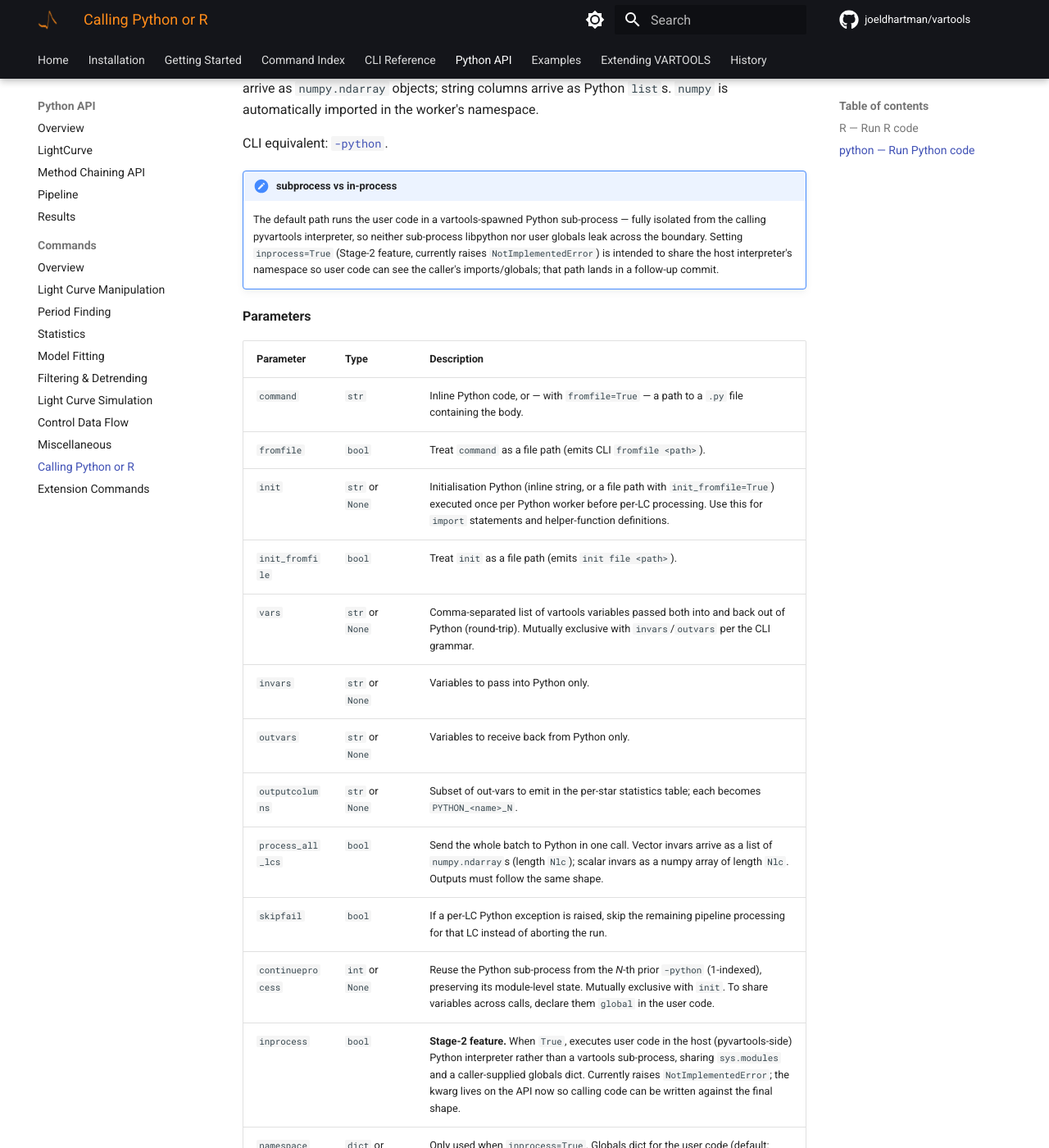
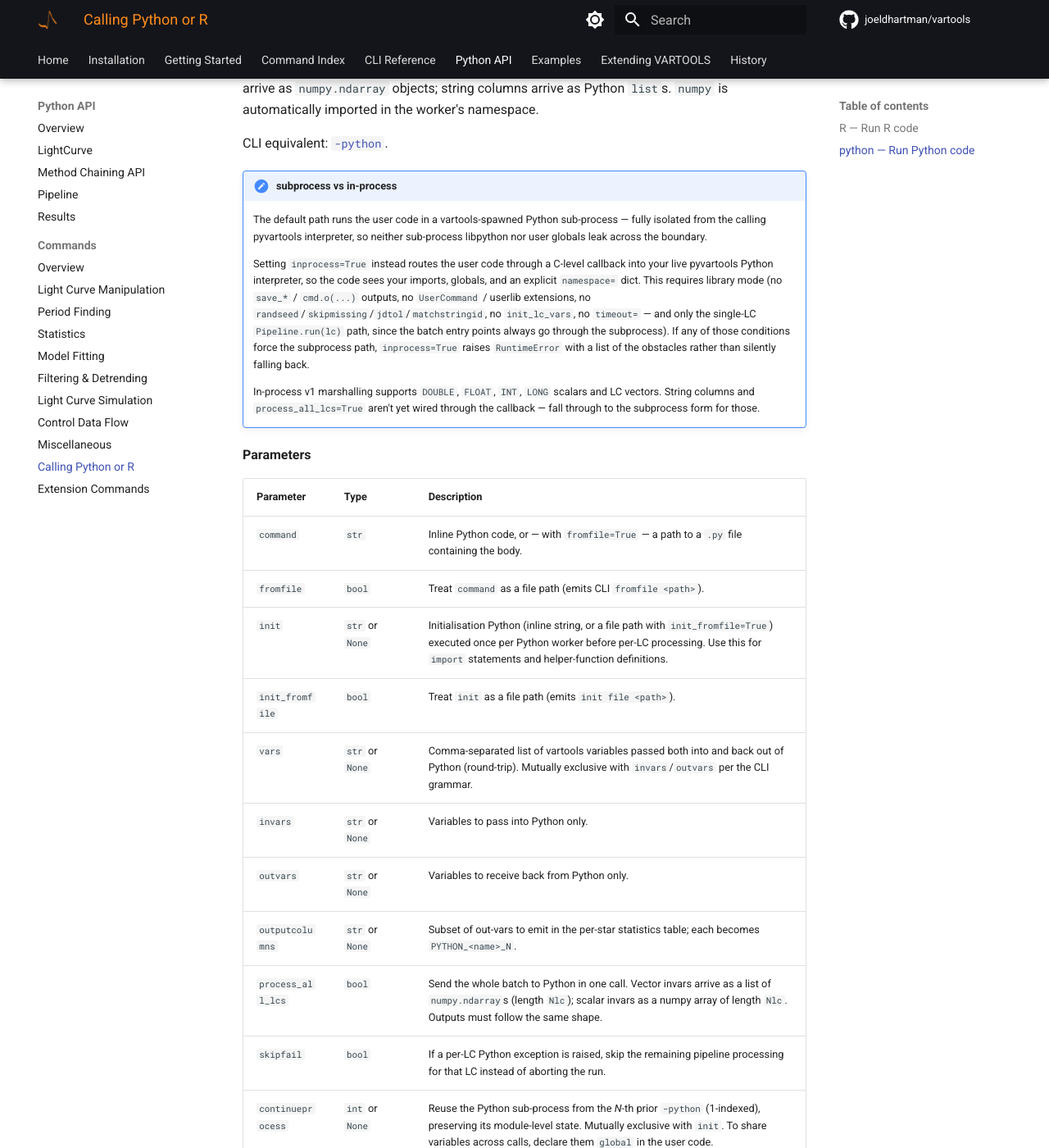
Before and after one commit to joeldhartman/vartools-site, an MkDocs documentation site: the page built from docs/python/commands/python-r.md, in a window 1280 px wide and 1400 px high, scrolled down 5090 px. Shown: the whole window at 82% size. Built offline with MkDocs 1.6.1 and Material for MkDocs 9.7.7, drawn with Linux system fonts in a browser that asks for light colours; comment, search, counter and statistics services are not loaded; the version menu is left out; some of the changed text lies outside the part shown.

Commit message:
Python commands: cmd.python(inprocess=True) is now implemented
Replace the "Stage-2 feature, raises NotImplementedError" disclaimer
with the real spec: in-process execution requires library mode,
shares __main__ (or a custom namespace=) dict with user code, and
hard-errors on subprocess-only run paths.  Add Example 6 showing
both the host-namespace and custom-sandbox forms.

````diff
--- a/docs/python/commands/python-r.md
+++ b/docs/python/commands/python-r.md
@@ -119,7 +119,11 @@ Execute arbitrary Python code on each light curve (or once for the whole batch w
 CLI equivalent: [`-python`](../../cli/python-r.md#-python).
 
 !!! note "subprocess vs in-process"
-    The default path runs the user code in a vartools-spawned Python sub-process — fully isolated from the calling pyvartools interpreter, so neither sub-process libpython nor user globals leak across the boundary. Setting `inprocess=True` (Stage-2 feature, currently raises `NotImplementedError`) is intended to share the host interpreter's namespace so user code can see the caller's imports/globals; that path lands in a follow-up commit.
+    The default path runs the user code in a vartools-spawned Python sub-process — fully isolated from the calling pyvartools interpreter, so neither sub-process libpython nor user globals leak across the boundary.
+
+    Setting `inprocess=True` instead routes the user code through a C-level callback into your live pyvartools Python interpreter, so the code sees your imports, globals, and an explicit `namespace=` dict. This requires library mode (no `save_*` / `cmd.o(...)` outputs, no `UserCommand` / userlib extensions, no `randseed`/`skipmissing`/`jdtol`/`matchstringid`, no `init_lc_vars`, no `timeout=` — and only the single-LC `Pipeline.run(lc)` path, since the batch entry points always go through the subprocess). If any of those conditions force the subprocess path, `inprocess=True` raises `RuntimeError` with a list of the obstacles rather than silently falling back.
+
+    In-process v1 marshalling supports `DOUBLE`, `FLOAT`, `INT`, `LONG` scalars and LC vectors. String columns and `process_all_lcs=True` aren't yet wired through the callback — fall through to the subprocess form for those.
 
 **Parameters**
 
@@ -136,8 +140,8 @@ CLI equivalent: [`-python`](../../cli/python-r.md#-python).
 | `process_all_lcs` | `bool` | Send the whole batch to Python in one call. Vector invars arrive as a list of `numpy.ndarray`s (length `Nlc`); scalar invars as a numpy array of length `Nlc`. Outputs must follow the same shape. |
 | `skipfail` | `bool` | If a per-LC Python exception is raised, skip the remaining pipeline processing for that LC instead of aborting the run. |
 | `continueprocess` | `int` or `None` | Reuse the Python sub-process from the *N*-th prior `-python` (1-indexed), preserving its module-level state. Mutually exclusive with `init`. To share variables across calls, declare them `global` in the user code. |
-| `inprocess` | `bool` | **Stage-2 feature.** When `True`, executes user code in the host (pyvartools-side) Python interpreter rather than a vartools sub-process, sharing `sys.modules` and a caller-supplied globals dict. Currently raises `NotImplementedError`; the kwarg lives on the API now so calling code can be written against the final shape. |
-| `namespace` | `dict` or `None` | Only used when `inprocess=True`. Globals dict for the user code (default: caller's `__main__.__dict__`). |
+| `inprocess` | `bool` | When `True` and pyvartools is in library mode, executes user code in the host Python interpreter rather than a vartools sub-process — user code shares `sys.modules` and the supplied `namespace=` dict with the caller. Subprocess-only run paths (`run_filelist`, `run_batch`, `run_combinelcs`) and library-mode-blocking flags raise `RuntimeError`; see the note above. |
+| `namespace` | `dict` or `None` | Only used when `inprocess=True`. Globals dict the user code is `exec`'d in (default: caller's `__main__.__dict__`). Useful for sandboxing or for exposing a specific module's globals. |
 
 **Output**
 
@@ -233,4 +237,36 @@ batch = (vt.Pipeline()
 print(batch.vars[["Name", "PYTHON_b_1"]])
 ```
 
+**Example 6.** In-process mode (`inprocess=True`).  User code shares the calling script's globals — it can reference imports, helpers, or class instances defined at module scope without going through `init`.  This works only with single-LC `Pipeline.run(lc)` in library mode; batch entry points raise `RuntimeError`.
+
+```python
+import numpy as np
+
+# A helper defined in *your* script — visible to the -python body
+# below because the in-process callback execs into __main__.__dict__.
+def fancy_metric(arr):
+    return float(np.std(arr) - np.median(np.diff(arr)))
+
+lc = vt.LightCurve.from_file("EXAMPLES/2")
+result = (vt.Pipeline()
+          .python("b = fancy_metric(mag)",
+                  invars="mag", outvars="b", outputcolumns="b",
+                  inprocess=True)
+          ).run(lc)
+print(result.vars["PYTHON_b_0"])
+```
+
+To sandbox the inline code (so it can't see `__main__`), pass `namespace=...`:
+
+```python
+sandbox = {"my_factor": 7.0}
+lc = vt.LightCurve.from_file("EXAMPLES/2")
+result = (vt.Pipeline()
+          .python("b = my_factor * float(numpy.var(mag))",
+                  invars="mag", outvars="b", outputcolumns="b",
+                  inprocess=True, namespace=sandbox)
+          ).run(lc)
+print(result.vars["PYTHON_b_0"])
+```
+
 ---
````
